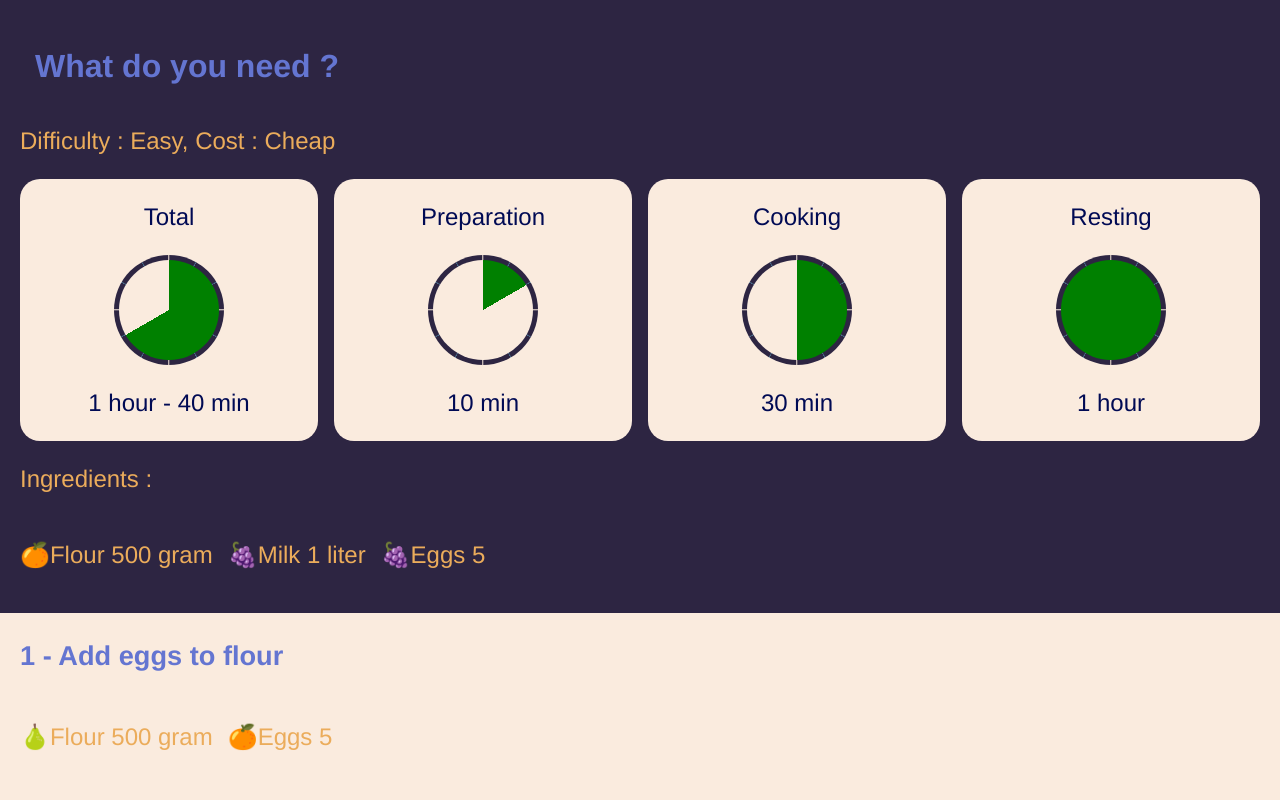
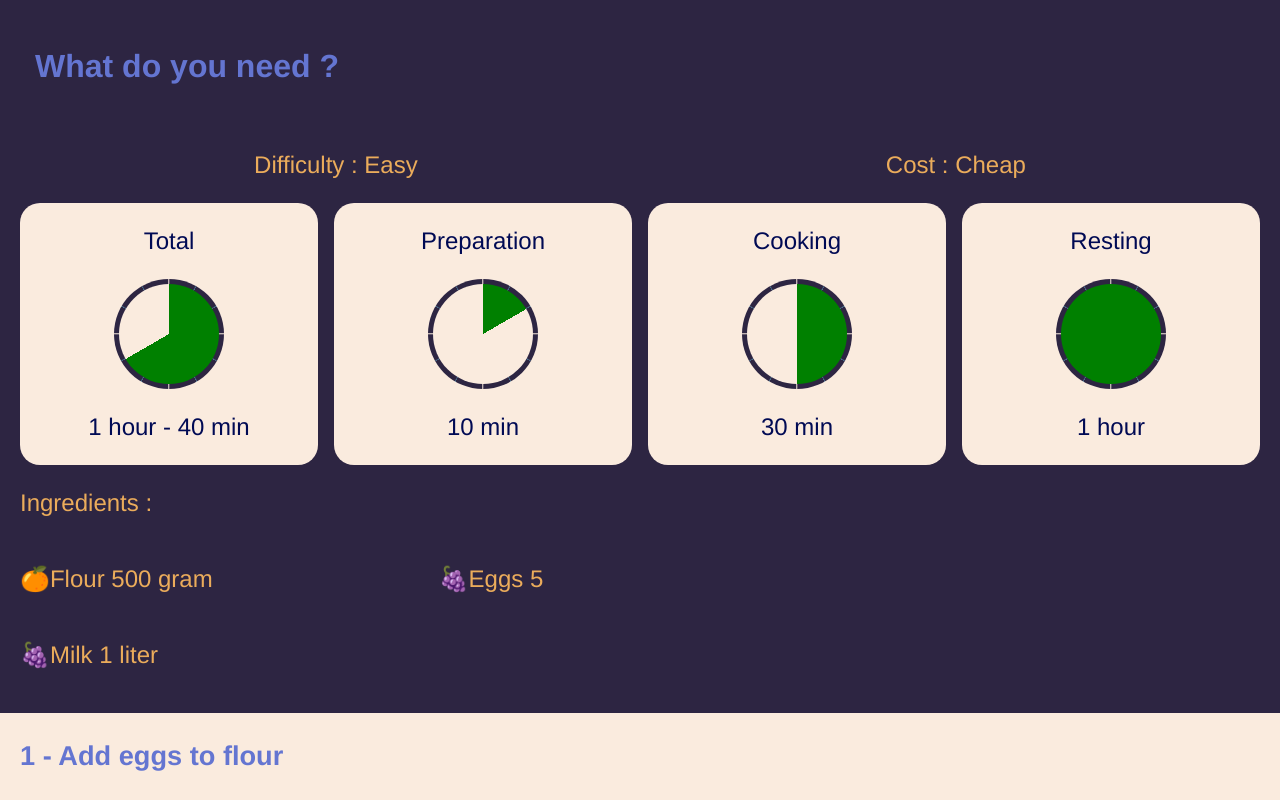
Before and after one commit to Elo-LH/mamie-blues, a React (Create React App) app: page /recipe/0000001 in a window 1280 px wide. Shown: the part 1260-2060 px from the top of the page. Built offline with nearby package versions, Linux system fonts and the light colour scheme.

Commit message:
chore: commenting clock; styling overview

```diff
--- a/src/components/Clock/index.jsx
+++ b/src/components/Clock/index.jsx
@@ -8,6 +8,7 @@ const ClockWrapper = styled.div`
   justify-content: center;
   align-items: center;
 `
+// Border element of the clock
 const ClockBorder = styled.div`
   display: inline-block;
   width: 110px;
@@ -32,7 +33,7 @@ const ClockBorder = styled.div`
     linear-gradient(60deg, transparent 50%, #507d9c 50%, transparent 51%),
     linear-gradient(-60deg, transparent 50%, #507d9c 50%, transparent 51%);
 `
-
+// Internal element of the clock filled depending on time required
 const ClockImage = styled.div`
 position: relative;
 top: 5px;
@@ -184,7 +185,7 @@ left: 5px;
 const ClockText = styled.p`
   color: ${colors.dark};
 `
-
+// This function takes the time in minutes and format it to days-hours-min
 function toDays(number) {
   var unitNames = ['day', 'hour', 'min']
   var resultTable = [0, 0, 0]
--- a/src/components/Ingredients/index.jsx
+++ b/src/components/Ingredients/index.jsx
@@ -6,16 +6,20 @@ const IngredientsWrapper = styled.div``
 
 const IngredientsList = styled.div`
   color: ${colors.secondary};
-  display: flex;
-  flex-wrap: wrap;
-  flex-direction: row;
-  justify-content: start;
-  align-items: center;
+  column-count: 1;
+  @media (min-width: 600px) {
+    column-count: 2;
+  }
+  @media (min-width: 900px) {
+    column-count: 3;
+  }
 `
 
 const IngredientText = styled.p`
   color: ${colors.secondary};
   padding-right: 15px;
+  display: inline-block;
+  width: 100%;
 `
 
 class Ingredients extends Component {
--- a/src/pages/Recipe/index.jsx
+++ b/src/pages/Recipe/index.jsx
@@ -28,6 +28,11 @@ const RecipeWrapper = styled.div`
 const OverviewWrapper = styled.div`
   background-color: ${colors.backgroundDark};
   padding: 20px;
+`
+const TextWrapper = styled.div`
+  display: flex;
+  flex-direction: row;
+  justify-content: space-around;
 `
 
 const TimeGrid = styled.div`
@@ -87,9 +92,10 @@ function Recipe() {
 
       <OverviewWrapper>
         <Subtitle>What do you need ?</Subtitle>
-        <OverviewText>
-          Difficulty : {recipe.difficulty}, Cost : {recipe.cost}
-        </OverviewText>
+        <TextWrapper>
+          <OverviewText>Difficulty : {recipe.difficulty}</OverviewText>
+          <OverviewText>Cost : {recipe.cost}</OverviewText>
+        </TextWrapper>
 
         {/* Shows detailed timing */}
         <TimeGrid>
@@ -99,6 +105,7 @@ function Recipe() {
         </TimeGrid>
 
         <OverviewText>Ingredients :</OverviewText>
+
         <Ingredients ingredients={ingredients} />
       </OverviewWrapper>
 
```
